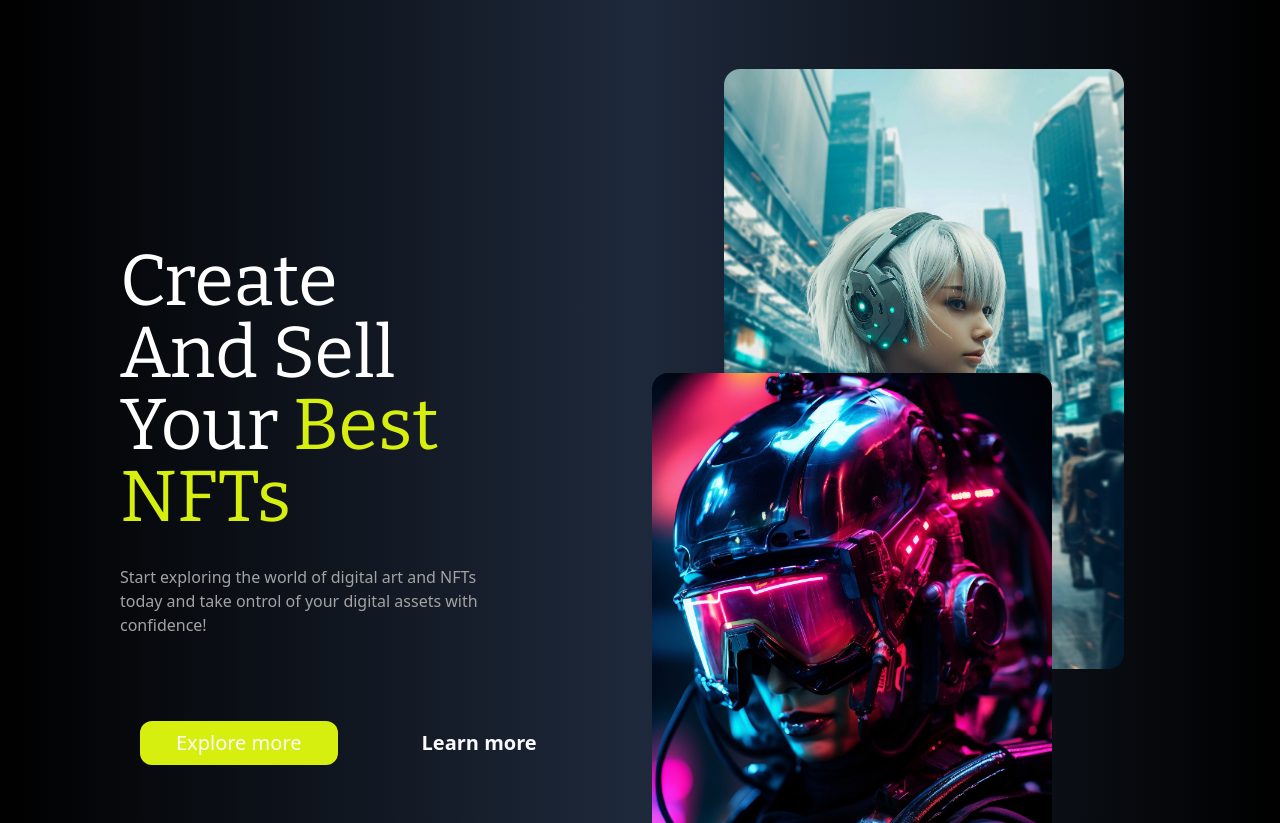
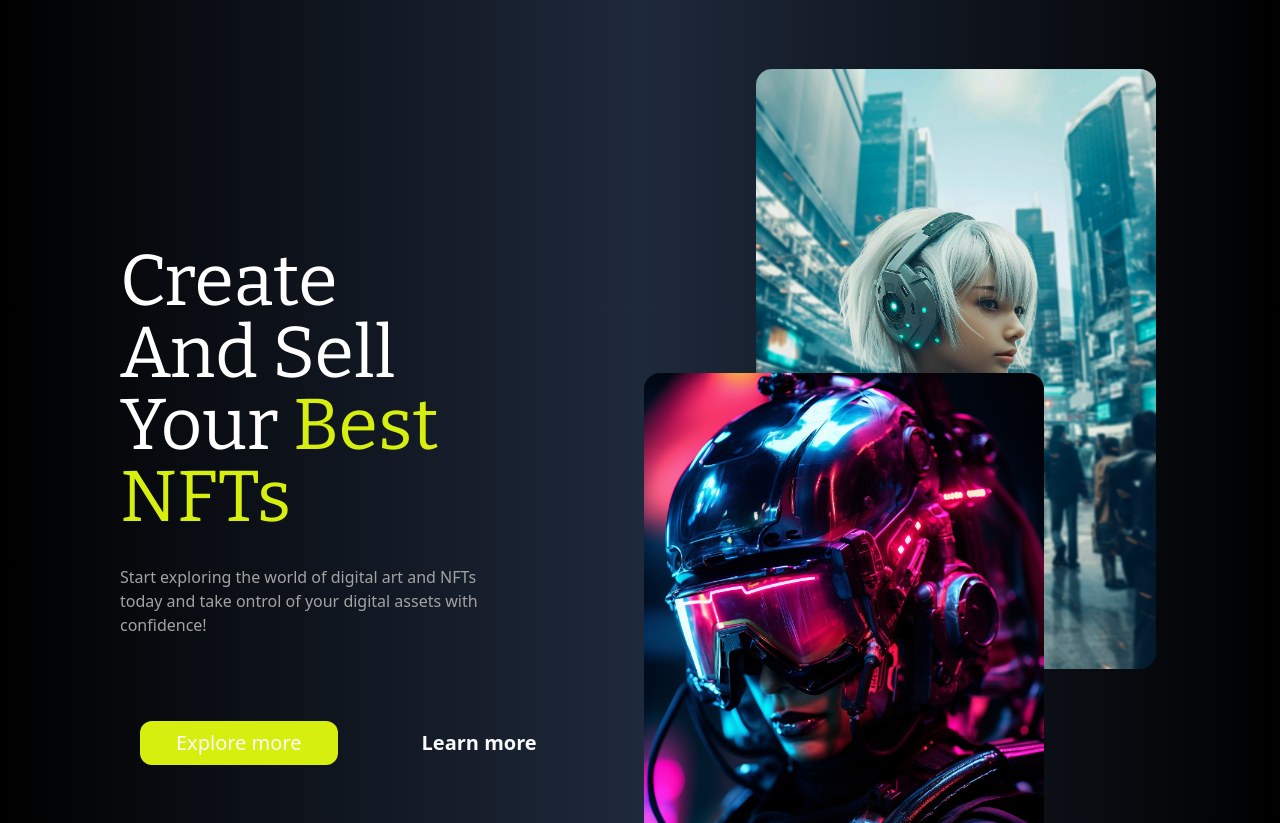
Before and after one commit to Reivah/Digital-Art, a plain HTML site: page index.html in a window 1280 px wide. Shown: the part 1977-2800 px from the top of the page. Drawn offline with nearby package versions, Linux system fonts and the light colour scheme.

Commit message:
finish section three best NFTs

```diff
--- a/index.html
+++ b/index.html
@@ -183,8 +183,8 @@
             <div class="space-y-6 lg:relative lg:w-[50%] ">
                 <img src="./src/img/white-girl-mobile.jpg" alt="" class="rounded-2xl lg:hidden">
                 <img src="./src/img/maxtac-mobile.jpg" alt=" " class="rounded-2xl lg:hidden">
-                <img src="./src/img/white-girl-mobile.jpg" alt="" class="rounded-2xl lg:absolute lg:top-0 lg:right-9 lg:h-[600px] ">
-                <img src="./src/img/maxtac-mobile.jpg" alt=" " class="rounded-2xl lg:absolute lg:bottom-3 lg:left-3 lg:h-[600px] ">
+                <img src="./src/img/white-girl-mobile.jpg" alt="" class="rounded-2xl lg:absolute lg:top-0 lg:right-1 lg:h-[600px] ">
+                <img src="./src/img/maxtac-mobile.jpg" alt=" " class="rounded-2xl lg:absolute lg:bottom-3 lg:left-1 lg:h-[600px] ">
             </div>
         </section>
     </main>
```
Also changed, not shown: style.css.
